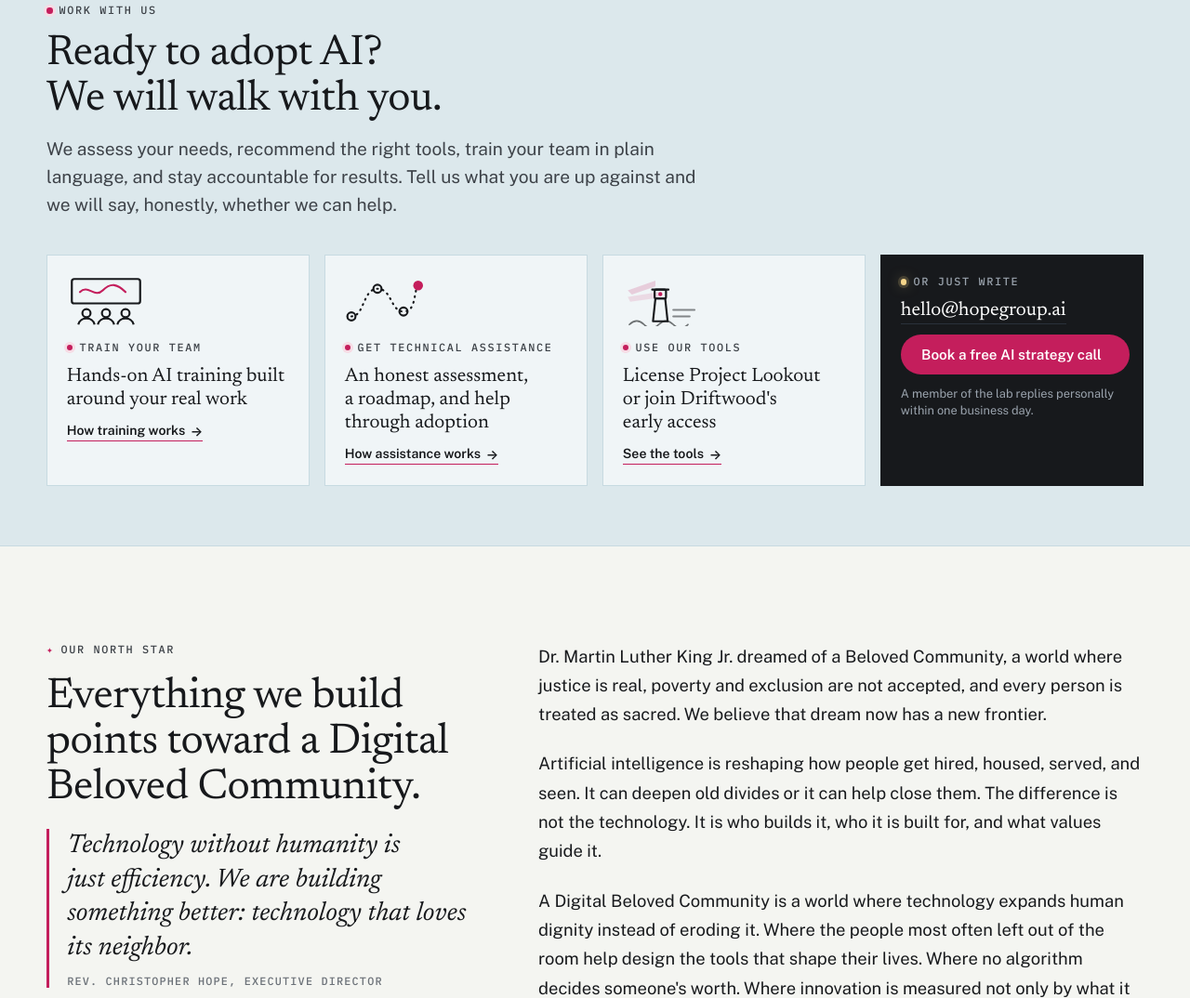
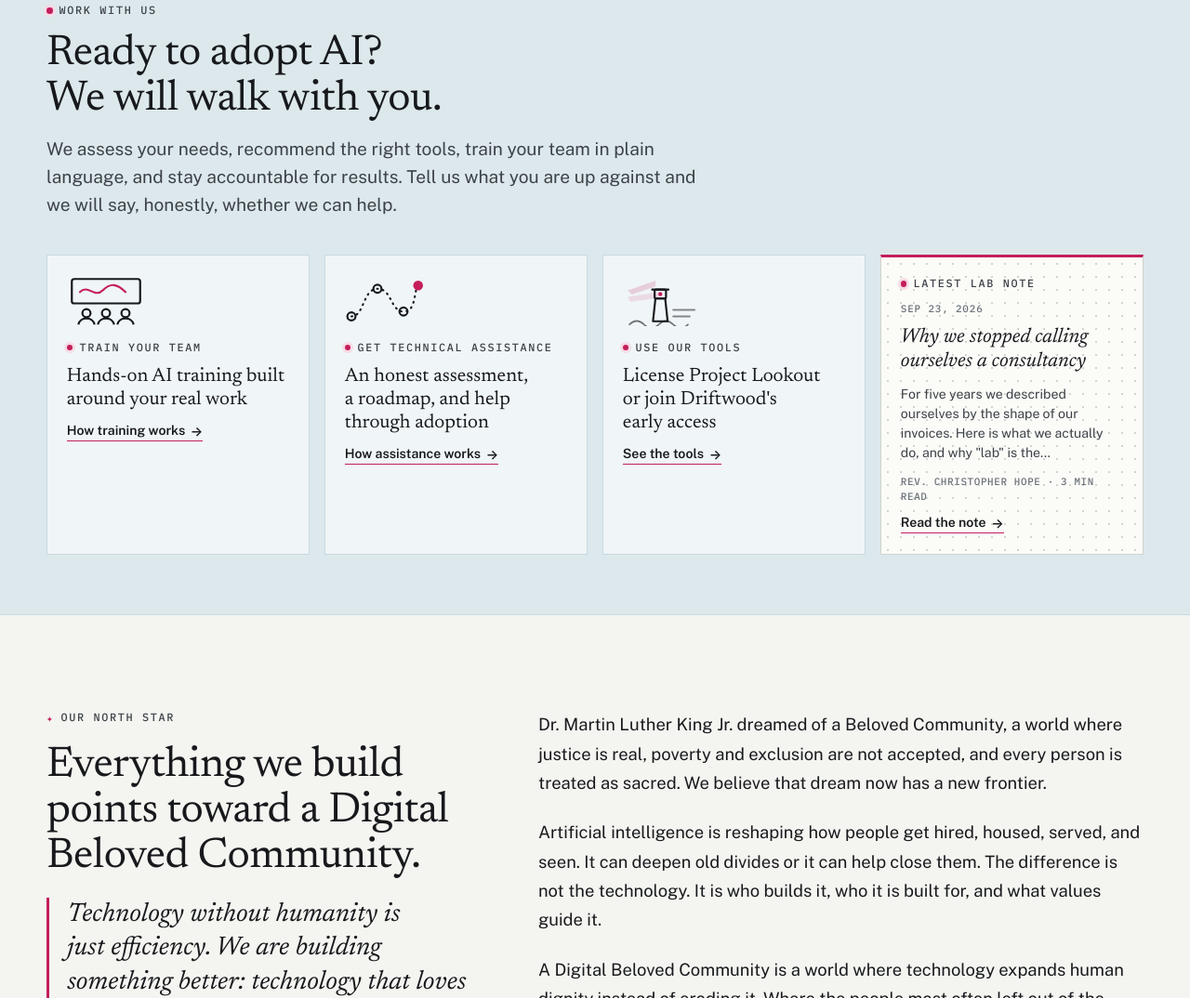
Before and after one commit to amateurmenace/hopegroup-site, an Eleventy site: page src/index.njk in a window 1280 px wide. Shown: the part 755-1829 px from the top of the page at 93% size. Built offline with nearby package versions, Linux system fonts and the light colour scheme; Eleventy itself is replaced by a stand-in of ours; files that its build step writes are made by us from their sources.

Commit message:
Home: replace contact card with latest lab note card

```diff
--- a/src/_data/home.json
+++ b/src/_data/home.json
@@ -38,9 +38,7 @@
         "url": "/work/?kind=Tool",
         "label": "See the tools"
       }
-    ],
-    "contact_eyebrow": "Or just write",
-    "contact_note": "A member of the lab replies personally within one business day."
+    ]
   },
   "projects": {
     "eyebrow": "Projects",
--- a/src/_includes/partials/start.njk
+++ b/src/_includes/partials/start.njk
@@ -14,12 +14,16 @@
         <span class="link-arrow">{{ path.label }}</span>
       </a>
       {% endfor %}
-      <div class="start__card start__card--contact">
-        <span class="eyebrow eyebrow--night">{{ home.start.contact_eyebrow }}</span>
-        <a class="start__email" href="mailto:{{ site.email }}">{{ site.email }}</a>
-        <a class="btn btn-primary" href="{{ (site.booking_url or '/contact/') | link }}">{{ site.booking_label }} {% include "partials/arrow.njk" %}</a>
-        <span class="start__note">{{ home.start.contact_note }}</span>
-      </div>
+      {% set latest = collections.labnotes | first %}
+      {% if latest %}
+      <a class="start__card start__card--note" href="{{ latest.url | link }}">
+        <span class="start__note-head"><span class="eyebrow">Latest lab note</span><time class="start__note-date" datetime="{{ latest.date | isoDate }}">{{ latest.date | readableDate("LLL d, yyyy") }}</time></span>
+        <span class="start__note-title">{{ latest.data.title }}</span>
+        <span class="start__note-summary">{{ latest.data.summary | truncate(120) }}</span>
+        <span class="start__note-meta">{{ latest.data.author }} · {{ latest.templateContent | readingTime }} min read</span>
+        <span class="link-arrow">Read the note</span>
+      </a>
+      {% endif %}
     </div>
   </div>
 </section>
--- a/src/admin/config.yml
+++ b/src/admin/config.yml
@@ -240,8 +240,6 @@ collections:
                   - { label: "Title", name: "title", widget: "string" }
                   - { label: "URL", name: "url", widget: "string" }
                   - { label: "Link label", name: "label", widget: "string" }
-              - { label: "Contact card eyebrow", name: "contact_eyebrow", widget: "string" }
-              - { label: "Contact card note", name: "contact_note", widget: "string" }
           - label: "Projects section"
             name: "projects"
             widget: "object"
--- a/src/assets/css/main.css
+++ b/src/assets/css/main.css
@@ -207,11 +207,13 @@ a.start__card:hover { background: #fff; border-color: var(--ink); transform: tra
 .start__icon .glyph--wide { width: 84px; height: 56px; color: var(--ink); }
 .start__t { font: 400 1.3rem/1.2 var(--font-display); text-wrap: pretty; }
 .start__card .link-arrow { justify-self: start; margin-top: auto; font-size: .88rem; }
-.start__card--contact { background: var(--ink); color: var(--night-text); border-color: var(--ink); }
-.start__email { font: 400 1.3rem/1.2 var(--font-display); color: #fff; text-decoration: none; border-bottom: 1px solid var(--night-rule); justify-self: start; overflow-wrap: anywhere; }
-.start__email:hover { border-color: var(--lamp); }
-.start__card--contact .btn { justify-self: start; }
-.start__note { font-size: .8rem; line-height: 1.45; color: var(--night-muted); }
+.start__card--note { position: relative; background: var(--card); border-color: var(--rule); border-top: 3px solid var(--beacon); background-image: radial-gradient(var(--rule) .8px, transparent 1.1px); background-size: 14px 14px; }
+a.start__card--note:hover { background-color: #fff; }
+.start__note-head { display: flex; justify-content: space-between; align-items: baseline; gap: .6rem; flex-wrap: wrap; }
+.start__note-date { font: 500 .68rem/1.5 var(--font-mono); letter-spacing: .08em; text-transform: uppercase; color: var(--muted); }
+.start__note-title { font: italic 400 1.35rem/1.2 var(--font-display); text-wrap: pretty; }
+.start__note-summary { font-size: .88rem; line-height: 1.5; color: var(--ink-2); }
+.start__note-meta { font: 500 .68rem/1.5 var(--font-mono); letter-spacing: .06em; text-transform: uppercase; color: var(--muted); }
 @media (max-width: 900px) { .start__grid { grid-template-columns: repeat(2, minmax(0, 1fr)); } }
 @media (max-width: 520px) { .start__grid { grid-template-columns: minmax(0, 1fr); } }
 
```
